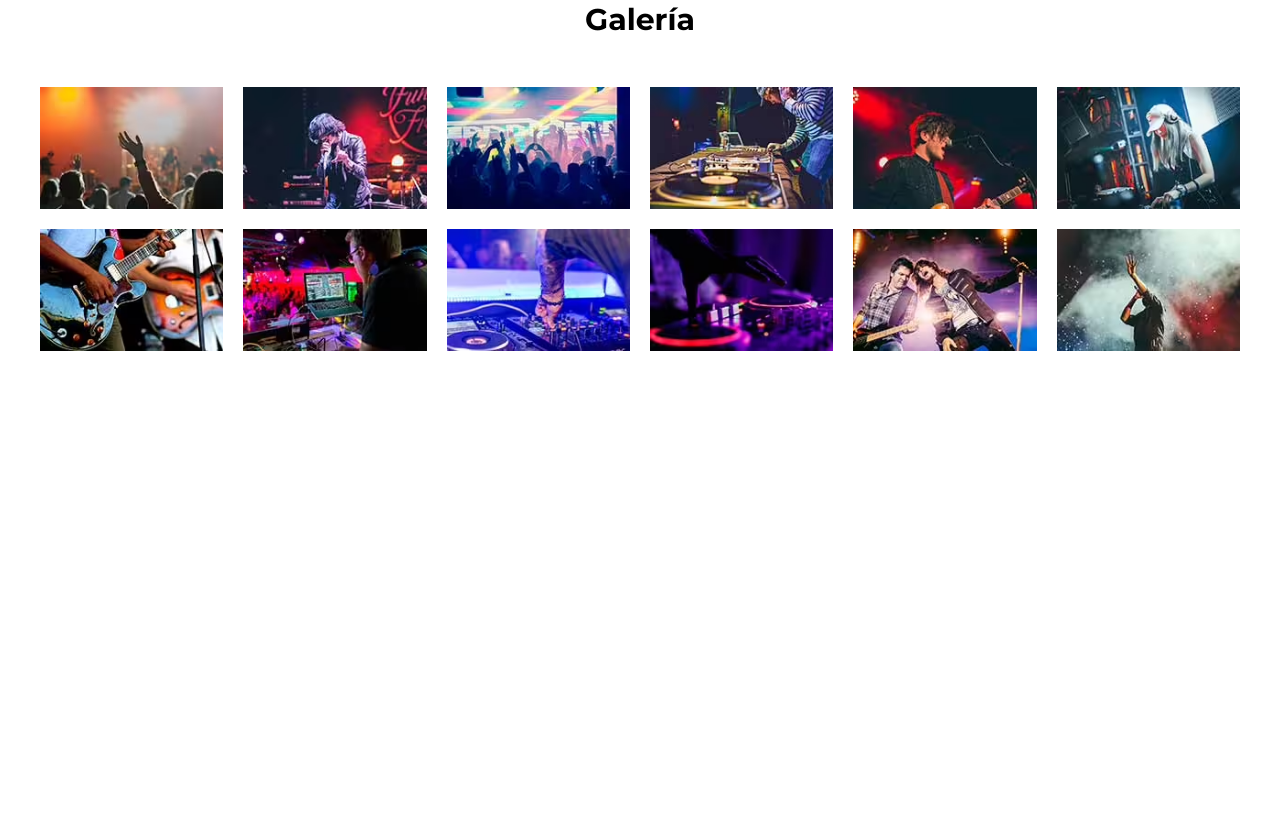
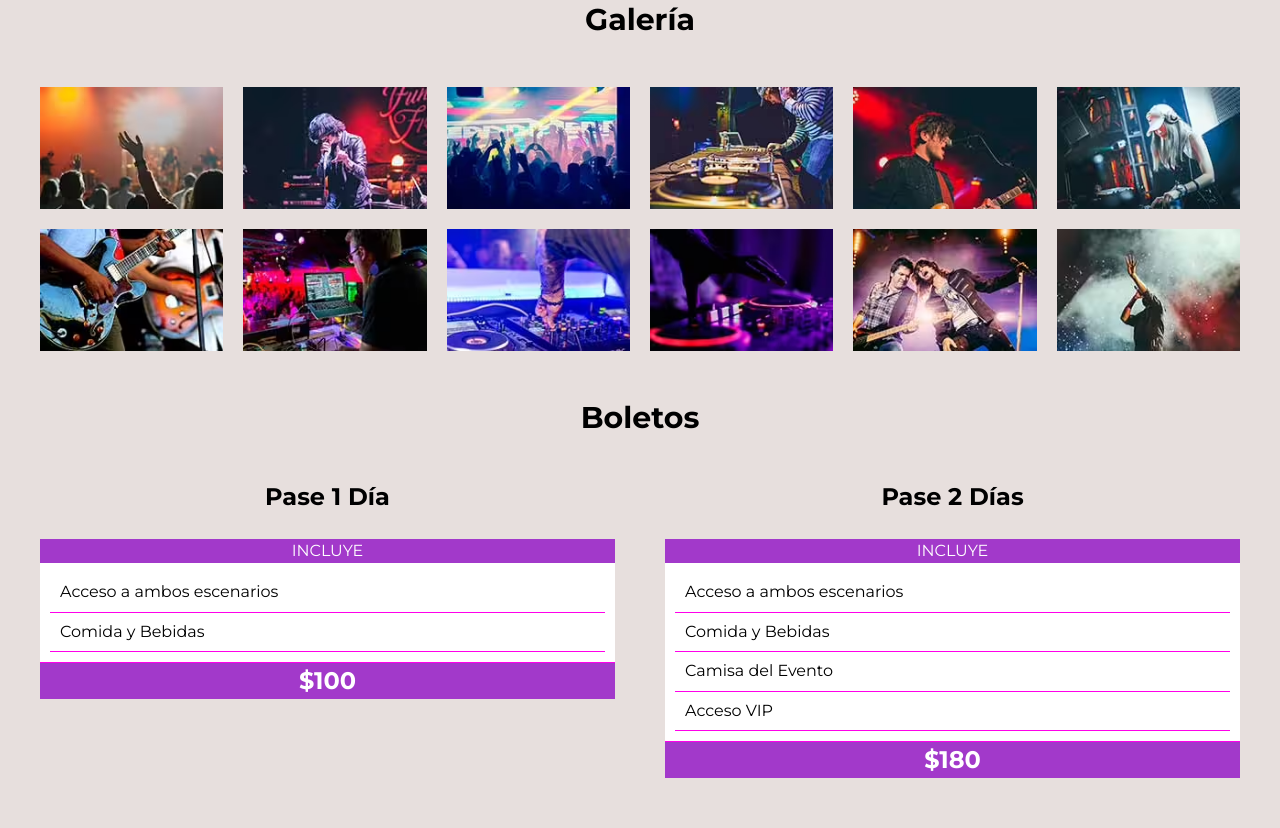
Before and after one commit to gambii007/Practica6, a website: page index.html in a window 1280 px wide. Shown: the part 2742-3570 px from the top of the page. Before the commit the page ends 3143 px from the top, so only its background shows below. Drawn offline with Linux system fonts and the light colour scheme.

Commit message:
P6v3_Tickets

```diff
--- a/index.html
+++ b/index.html
@@ -180,6 +180,58 @@
         <ul class="galeria-imagenes"></ul>
     </section>
 
+    <section class="boletos bg-jewey">
+        <h3>Boletos</h3>
+
+        <div class="contenedor contenedor-boletos">
+            <div class="basico pase">
+                <p class="nombre-pase">Pase 1 Día</p>
+                <header class="pase-header">
+                    <p>Incluye</p>
+                </header>
+                <div class="pase-body">
+                    <ul>
+                        <li>
+                            Acceso a ambos escenarios
+                        </li>
+                        <li>
+                            Comida y Bebidas
+                        </li>
+                    </ul>
+                </div>
+                <footer class="pase-footer">
+                    <p>$100</p>
+                </footer>
+            </div>
+            <div class="premium pase">
+                <p class="nombre-pase">Pase 2 Días</p>
+                <header class="pase-header">
+                    <p>Incluye</p>
+                </header>
+                <div class="pase-body">
+                    <ul>
+                        <li>
+                            Acceso a ambos escenarios
+                        </li>
+                        <li>
+                            Comida y Bebidas
+                        </li>
+                        <li>
+                            Camisa del Evento
+                        </li>
+                        <li>
+                            Acceso VIP
+                        </li>
+                    </ul>
+                </div>
+                <footer class="pase-footer">
+                    <p>$180</p>
+                </footer>
+            </div>
+        </div>
+
+    </section>
+
     <script src="build/js/app.js"></script>
 </body>
 </html>
--- a/src/scss/base/_globales.scss
+++ b/src/scss/base/_globales.scss
@@ -14,6 +14,7 @@ body {
     font-family: v.$fuente_principal;
     font-size: 1.6rem;
 
+    background-color: v.$stark;
     &.fijar-body {
         overflow: hidden;
     }
--- /dev/null
+++ b/src/scss/layout/_boletos.scss
@@ -0,0 +1,65 @@
+@use 'base/variables' as v;
+@use 'base/mixins' as m;
+
+.boletos {
+    padding: 5rem 0;
+    h3 {
+        text-align: center;
+        color: v.$negro;
+        margin-bottom: 2rem;
+    }
+
+    .contenedor-boletos {
+        @include m.tablet{
+            @include m.grid(2, 5rem);
+        }
+    }
+}
+
+.pase {
+    color: v.$negro;
+
+    .nombre-pase {
+        text-align: center;
+        font-size: 2.4rem;
+        color: v.$negro;
+        font-weight: 700;
+    }
+
+    &-header,
+    &-footer {
+        p {
+            text-align: center;
+            color: v.$blanco;
+            margin: 0;
+        }
+    }
+    &-header { //& toma el padre
+        background-color: v.$fushia;
+        p {
+            text-transform: uppercase;
+            font-size: 1.6rem;
+        }
+    }
+    &-body {
+        background-color: v.$stark;
+
+        ul {
+            @include m.resetear-lista;
+            li,
+            &:nth-child(odd) {
+                background-color: v.$blanco;
+                padding: 1rem;
+                border-bottom: 1px solid rgb(255, 0, 234);
+            }
+        }
+    }
+    &-footer{
+        background-color: v.$fushia;
+        p {
+            text-transform: uppercase;
+            font-size: 2.4rem;
+            font-weight: 700;
+        }
+    }
+}
--- a/src/scss/layout/_galeria.scss
+++ b/src/scss/layout/_galeria.scss
@@ -2,7 +2,7 @@
 @use 'base/mixins' as m;
 
 .galeria {
-    padding: 5rem 0;
+    padding: 5rem 0 0 0;
     h3 {
         text-align: center;
     }
--- a/src/scss/layout/_index.scss
+++ b/src/scss/layout/_index.scss
@@ -3,3 +3,4 @@
 @forward 'festival';
 @forward 'lineup';
 @forward 'galeria';
+@forward 'boletos';
```
Also changed, not shown: build/css/app.css.
